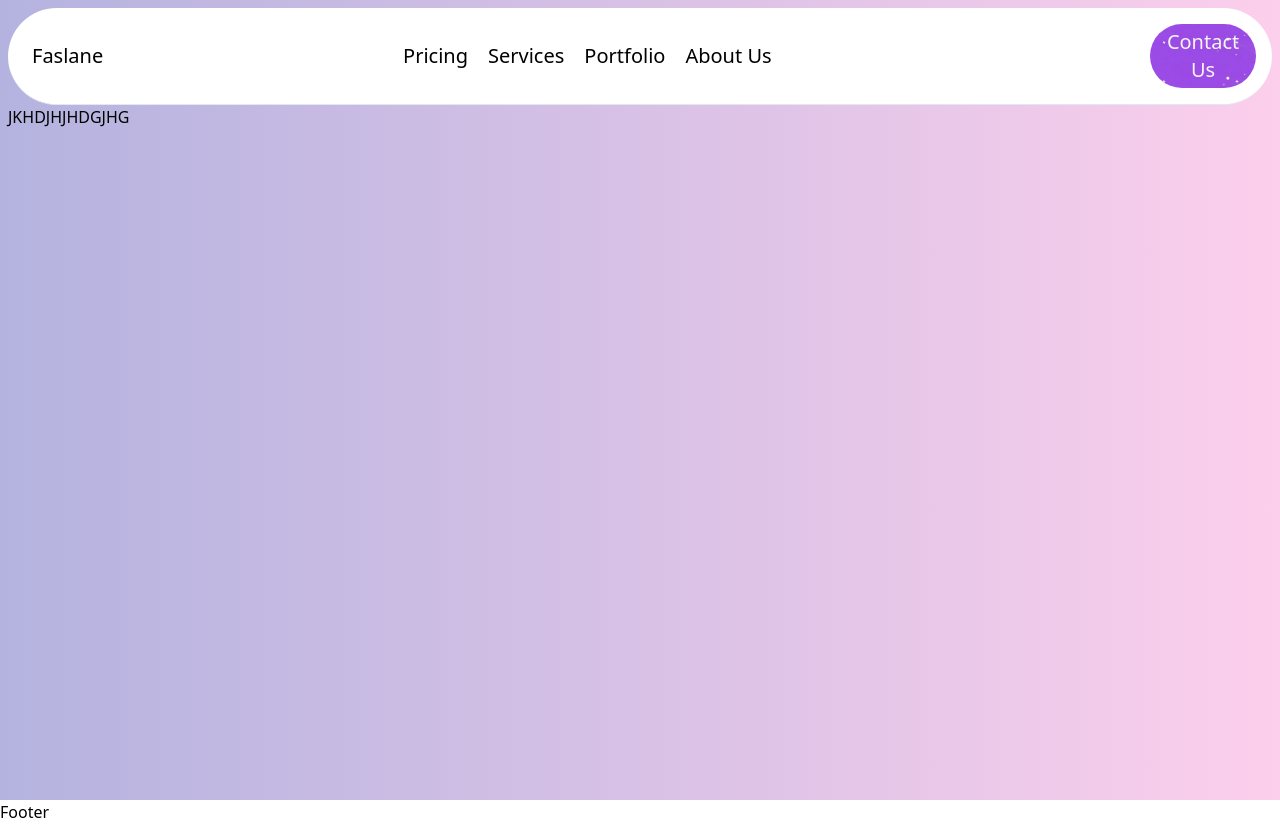
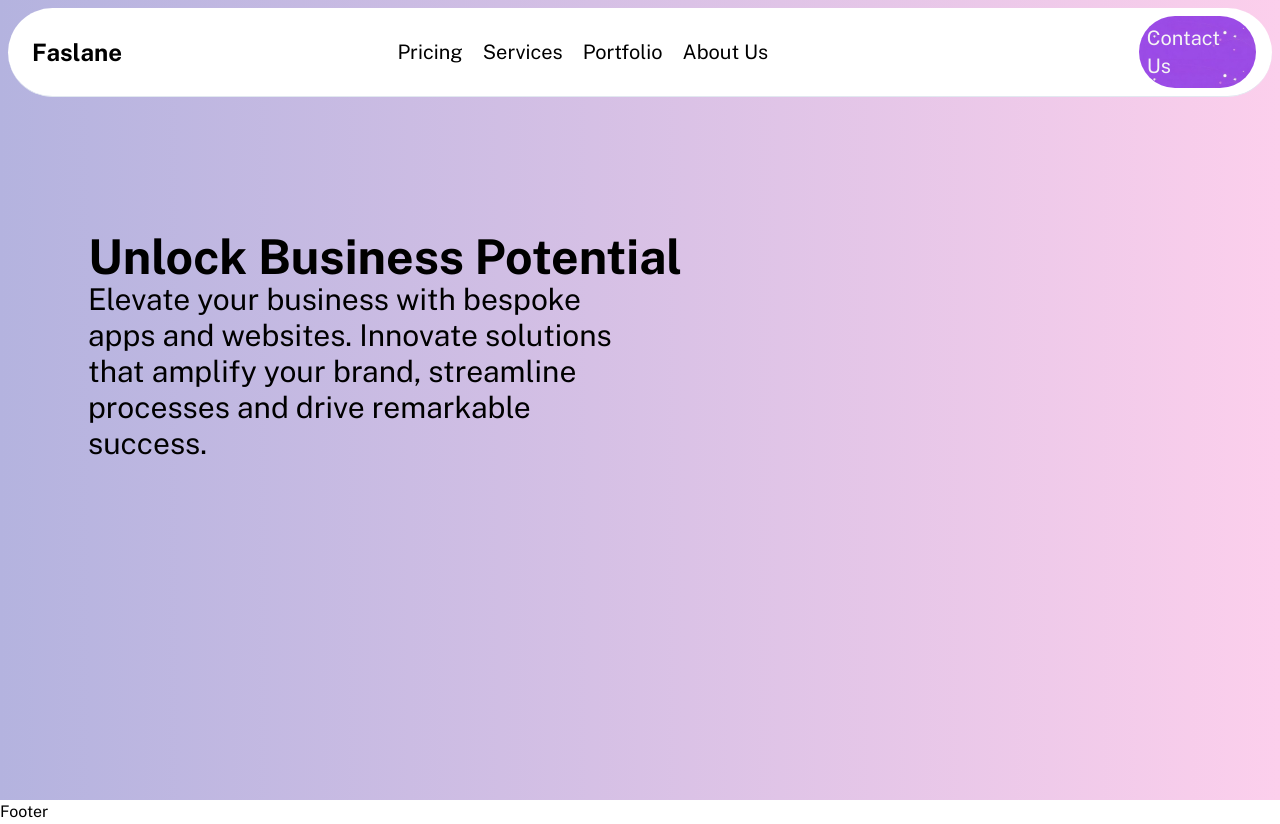
Before and after one commit to SRINJAYDASGUPTA-Git/faslane-web, a Next.js app: page / in a window 1280 px wide. Built offline with nearby package versions, Linux system fonts and the light colour scheme.

Commit message:
Update page layout and fonts

```diff
--- a/app/(root)/page.tsx
+++ b/app/(root)/page.tsx
@@ -6,11 +6,11 @@ import Link from "next/link";
 export default function Home() {
   return (
     <main className='text-black h-screen'>
-      <div className="p-2 bg-[rgb(180,179,223)] bg-gradient-to-r from-[#b4b3df] to-[#fccfec]  h-full z-2">
-        <header className="w-full border-b  text-xl p-4 rounded-full flex items-center justify-end bg-white">
+      <div className="p-2 bg-[rgb(180,179,223)] bg-gradient-to-r from-[#b4b3df] to-[#fccfec]  h-screen z-2">
+        <header className="w-full border-b  text-xl p-2 px-4 rounded-full flex items-center justify-end bg-white">
           <div className="flex items-center justify-between w-full px-2">
             <Link href='/' className="w-36 ">
-              Faslane
+              <span className="text-2xl font-bold">Faslane</span>
             </Link>
             <nav className="md:flex md:items-center md:justify-center hidden w-full max-w-sm">
               <NavItems />
@@ -20,9 +20,22 @@ export default function Home() {
               <MobileNav />
             </div>
           </div>
-          <div className="p-1 w-[9vw] text-center rounded-full text-stone-100 bg-[url('/contact-button.png')] bg-contain">Contact Us</div>
+          <div className="hidden md:flex md:items-center md:justify-center p-2 w-[10vw]  rounded-full text-stone-100 bg-[url('/contact-button.png')] bg-contain text-xl">Contact Us</div>
         </header>
-        JKHDJHJHDGJHG
+        <div className="flex p-10 mt-24 px-20">
+          <p>
+            <span className="text-5xl font-bold">Unlock Business Potential</span><br />
+            <span className="text-3xl">Elevate your business with bespoke <br />
+              apps and websites. Innovate solutions <br />
+              that amplify your brand, streamline <br />
+              processes and drive remarkable <br />
+              success.</span>
+          </p>
+          <div>
+
+          </div>
+        </div>
+
       </div>
     </main>
   );
--- /dev/null
+++ b/app/(root)/test/page.tsx
@@ -0,0 +1,9 @@
+import React from 'react'
+
+const page = () => {
+    return (
+        <div>page</div>
+    )
+}
+
+export default page
--- a/app/layout.tsx
+++ b/app/layout.tsx
@@ -1,10 +1,10 @@
 import type { Metadata } from "next";
-import { Poppins } from "next/font/google";
+import { Public_Sans } from "next/font/google";
 import "./globals.css";
-const poppins = Poppins({
+const publicSans = Public_Sans({
   subsets: ['latin'],
   weight: ['400', '500', '600', '700'],
-  variable: '--font-poppins'
+  variable: '--font-public-sans'
 })
 export const metadata: Metadata = {
   title: "Faslane",
@@ -18,7 +18,7 @@ export default function RootLayout({
 }) {
   return (
     <html lang="en">
-      <body className={poppins.variable}>{children}</body>
+      <body className={publicSans.className}>{children}</body>
     </html>
   )
 }
--- a/components/shared/MobileNav.tsx
+++ b/components/shared/MobileNav.tsx
@@ -1,3 +1,4 @@
+"use client"
 import {
     Sheet,
     SheetContent,
@@ -7,16 +8,22 @@ import {
     SheetTrigger,
 } from "@/components/ui/sheet"
 import { Separator } from "@/components/ui/separator"
-
+import { useState } from "react"
 import Image from "next/image"
 import NavItems from "./NavItems"
+import { RiMenu3Fill } from "react-icons/ri";
 
 const MobileNav = () => {
+    const [isOpen, setOpen] = useState(false);
+
+    const toggleMenu = () => {
+        setOpen(!isOpen);
+    };
     return (
         <nav className="md:hidden">
             <Sheet>
                 <SheetTrigger className="align-middle">
-                    Menu
+                    <RiMenu3Fill size={30} />
                 </SheetTrigger>
                 <SheetContent className="flex flex-col gap-6 bg-white md:hidden">
                     Faslane
--- a/components/shared/NavItems.tsx
+++ b/components/shared/NavItems.tsx
@@ -3,7 +3,6 @@
 import { headerLinks } from "@/constants"
 import Link from "next/link"
 const NavItems = () => {
-    console.log(headerLinks)
     return (
         <ul className="md:flex-between flex w-full flex-col items-start gap-5 md:flex-row">
             {headerLinks.map((link, index) => {
@@ -18,6 +17,14 @@ const NavItems = () => {
 
                 </li>)
             })}
+
+            <li className="md:hidden">
+                <Link href='/contact'>
+                    Contact Us
+                </Link>
+            </li>
+
+
         </ul>
     )
 }
--- /dev/null
+++ b/components/shared/Vector.tsx
@@ -0,0 +1,9 @@
+import React from 'react'
+
+const Vector = () => {
+    return (
+        <div>Vector</div>
+    )
+}
+
+export default Vector
--- a/package.json
+++ b/package.json
@@ -18,6 +18,7 @@
     "next": "14.1.0",
     "react": "^18",
     "react-dom": "^18",
+    "react-icons": "^5.0.1",
     "tailwind-merge": "^2.2.1",
     "tailwindcss-animate": "^1.0.7"
   },
```
Also changed, not shown: 1 other file (tests, documents, lock files or other folders).
